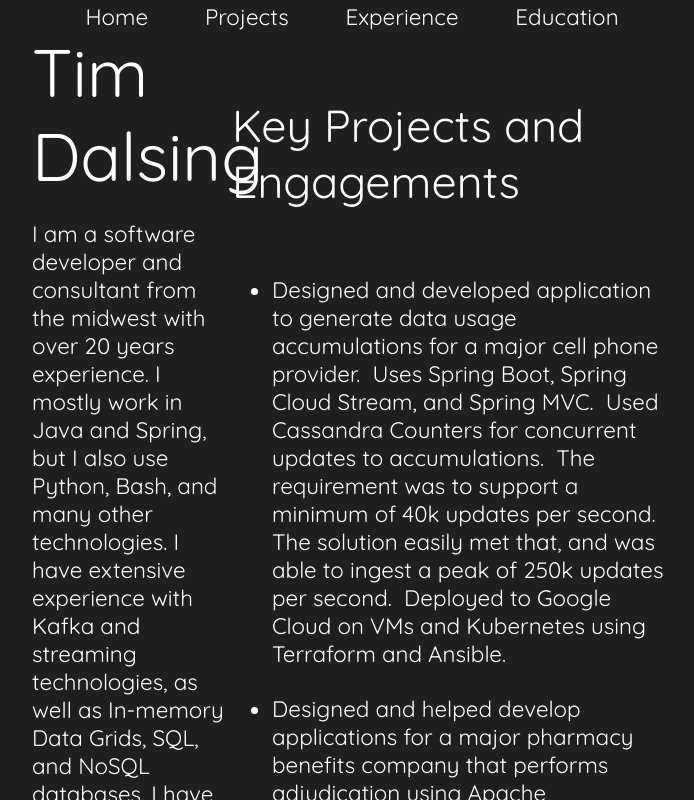
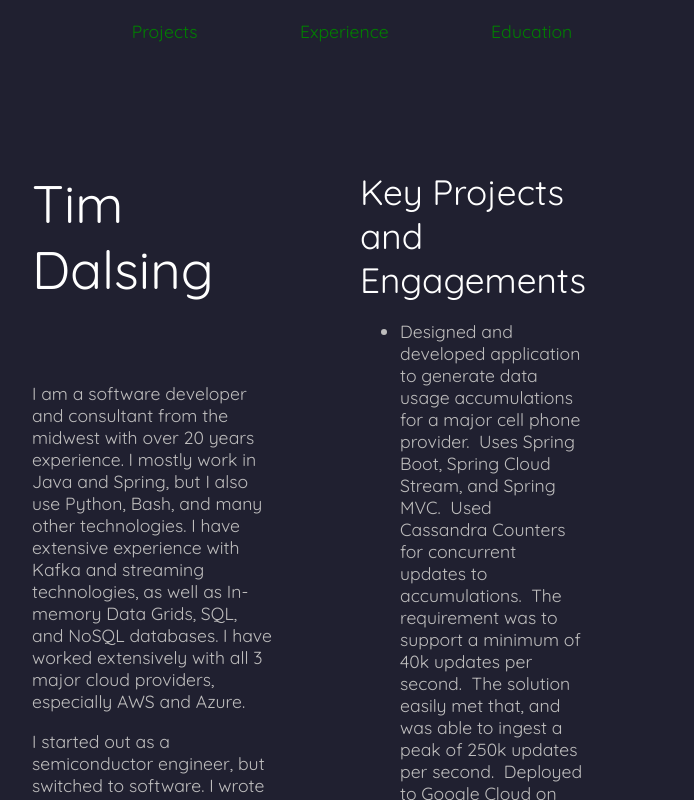
Before and after one commit to timdalsing-dev/timdalsing-dev.github.io, a React (Create React App) app: page / in a window 1280 px wide. Shown: the whole page, without its empty margins (288-982 px from the left). Built offline with nearby package versions, Linux system fonts and the light colour scheme.

Commit message:
Updates fonts and colors

```diff
--- a/src/App.css
+++ b/src/App.css
@@ -7,12 +7,12 @@
 
 .App {
   text-align: center;
-  background-color: rgb(31, 31, 31);
+  background-color: rgb(32, 32, 48);
   width: 100vw;
   height: 100vh;
   color: white;
   font-family: 'Quicksand';
-  font-size: 1.4em;
+  font-size: 1.1em;
   overflow: hidden;
 }
 
@@ -25,31 +25,38 @@
 }
 
 .Title {
-  width: 25vh;
+  width: 30vh;
 }
 
 .Title-Name {
   font-size: 3em;
+  margin-bottom: 10vh;
 }
 
 .Subtitle {
   font-size: 2em;
-  margin-top: 1.5em;
   margin-bottom: 1.5em;
+}
+
+.Section-Title {
+  font-size: 2em;
 }
 
 .Nav-Bar {
   display: flex;
   flex-direction: row;
   justify-content: space-evenly;
+  height: 10vh;
+  vertical-align: middle;
 }
 
 .Nav {
   position: fixed;
   top: 0;
   width: 50vw;
-  height: 30px;
+  height: 10vh;
   text-align: center;
+  margin-top: 1em;
 }
 
 .Nav-Item {
@@ -61,18 +68,63 @@
   display: flex;
   flex-direction: row;
   text-align: left;
-  margin-top: 30px;
+  margin-top: 50px;
 }
 
 .Content-Title {
-  width: 25vw;
+  width: 30vw;
+  margin-top: 15vh;
 }
 
 .Content-About {
   overflow-y: auto;
+  margin-top: 15vh;
+  margin-left: 5em;
+  padding-right: 5em;
+}
+
+.Experience-Title {
+  font-size: 1.6em;
+  margin-top: 1.0em;
+}
+
+.Experience-Title-2 {
+  font-size: 1.3em;
+  margin-top: 1.0em;
+}
+
+.Education-Title {
+  /* margin-top: 1em; */
+}
+p {
+  color: rgb(190, 189, 189);
 }
 
 li {
-  margin-top: 1.2em;
-  margin-bottom: 1em;
+  margin-bottom: 1.5em;
+  color: rgb(190, 189, 189);
 }
+
+a:link {
+  color: green;
+  background-color: transparent;
+  text-decoration: none;
+}
+
+a:visited {
+  color: pink;
+  background-color: transparent;
+  text-decoration: none;
+}
+
+a:hover {
+  color: red;
+  background-color: transparent;
+  text-decoration: underline;
+}
+
+a:active {
+  color: yellow;
+  background-color: transparent;
+  text-decoration: underline;
+}
--- a/src/components/Nav.tsx
+++ b/src/components/Nav.tsx
@@ -1,35 +1,27 @@
 import React from 'react';
 import '../App.css';
 
-const NavHome = () => {
-    return (
-        <div className='Nav-Item'>Home</div>
-    )
-}
-
-
 const NavProjects = () => {
     return (
-        <div className='Nav-Item'>Projects</div>
+        <div className='Nav-Item'><a href='#projects'>Projects</a></div>
     )
 }
 
 const NavExperience = () => {
     return (
-        <div className='Nav-Item'>Experience</div>
+        <div className='Nav-Item'><a href='#experience'>Experience</a></div>
     )
 }
 
 const NavEducation = () => {
     return (
-        <div className='Nav-Item'>Education</div>
+        <div className='Nav-Item'><a href='#education'>Education</a></div>
     )
 }
 
 const Navbar = () => {
     return (
         <nav className='Nav-Bar'>
-            <NavHome />
             <NavProjects />
             <NavExperience />
             <NavEducation />
--- a/src/pages/Education.tsx
+++ b/src/pages/Education.tsx
@@ -4,13 +4,11 @@ import '../App.css';
 const Education = () => {
     return (
         <div>
-            <div>
+            <div className='Section-Title' id='education' style={{marginBottom: '0.5em'}}>
                 Education
             </div>
-            <div>
-                MSEE, University of Kansas
-                BSEE, University of Kansas
-            </div>
+            <div className='Education-Title'>MSEE, University of Kansas</div>
+            <div className='Education-Title'>BSEE, University of Kansas</div>
         </div>
     )
 }
--- a/src/pages/Experience.tsx
+++ b/src/pages/Experience.tsx
@@ -3,16 +3,16 @@ import '../App.css';
 
 const Experience = () => {
     return (
-        <div>
-            <div className='Subtitle'>
+        <div style={{marginBottom: '1.5em'}}>
+            <div className='Section-Title' id='experience'>
                 Professional Experience
             </div>
             <div>
-                <div>
+                <div className='Experience-Title'>
                     6/15 to Present: VMware/Pivotal - Senior Consultant
                 </div>
 
-                <p>
+                <p className='Para'>
                     My role is to help customers with application and data modernization.  Usually that means pairing with the customer’s developers to actually write code (enablement), sometimes it means to define a path to success (the journey), and occasionally it means to recommend best practices  for design, development, and deployment (path-to-prod).  Since the mandate can be very broad, topics covered nearly always go beyond just the code to include automation using CI/CD, tooling to streamline and simplify the process, SRE, etc.
                 </p>
 
@@ -29,21 +29,33 @@ const Experience = () => {
                     <li>Manufacturing of all types</li>
                     <li>Government: federal, state, and local</li>
                 </ul>
-                Typical engagements include:
 
-                Application modernization
-                New product development
-                Enablement
-                Modernization of mainframe and COBOL applications
+                <p>
+                    Typical engagements include:
+                </p>
 
-                2/15 to 6/15: Rocana - Sales Engineer
+                <ul>
+                    <li>Application modernization</li>
+                    <li>New product development</li>
+                    <li>Enablement</li>
+                    <li>Modernization of mainframe and COBOL applications</li>
+                </ul>
 
-                4/11 to 2/15: VMware/Pivotal - Senior Consultant
+                <div className='Experience-Title-2'>
+                    2/15 to 6/15: Rocana - Sales Engineer
+                </div>
 
+                <div className='Experience-Title-2'>
+                    4/11 to 2/15: VMware/Pivotal - Senior Consultant
+                </div>
 
-                9/07 to 4/11: Red Hat/JBoss - Senior Consultant
+                <div className='Experience-Title-2'>
+                    9/07 to 4/11: Red Hat/JBoss - Senior Consultant
+                </div>
 
-                9/06 to 9/07: Cognizant - Senior Consultant
+                <div className='Experience-Title-2'>
+                    9/06 to 9/07: Cognizant - Senior Consultant
+                </div>
             </div>
         </div>
     )
--- a/src/pages/Home.tsx
+++ b/src/pages/Home.tsx
@@ -6,7 +6,7 @@ import Nav from '../components/Nav';
 
 const Home = () => {
     return (
-        <div className='Home'>
+        <div className='Home' id='home'>
             <Nav />
             <Content />
         </div>
--- a/src/pages/Projects.tsx
+++ b/src/pages/Projects.tsx
@@ -4,7 +4,7 @@ import '../App.css';
 const Projects = () => {
     return (
         <div>
-            <div className='Subtitle'>
+            <div className='Section-Title' id='projects'>
                 Key Projects and Engagements
             </div>
             <div>
```
